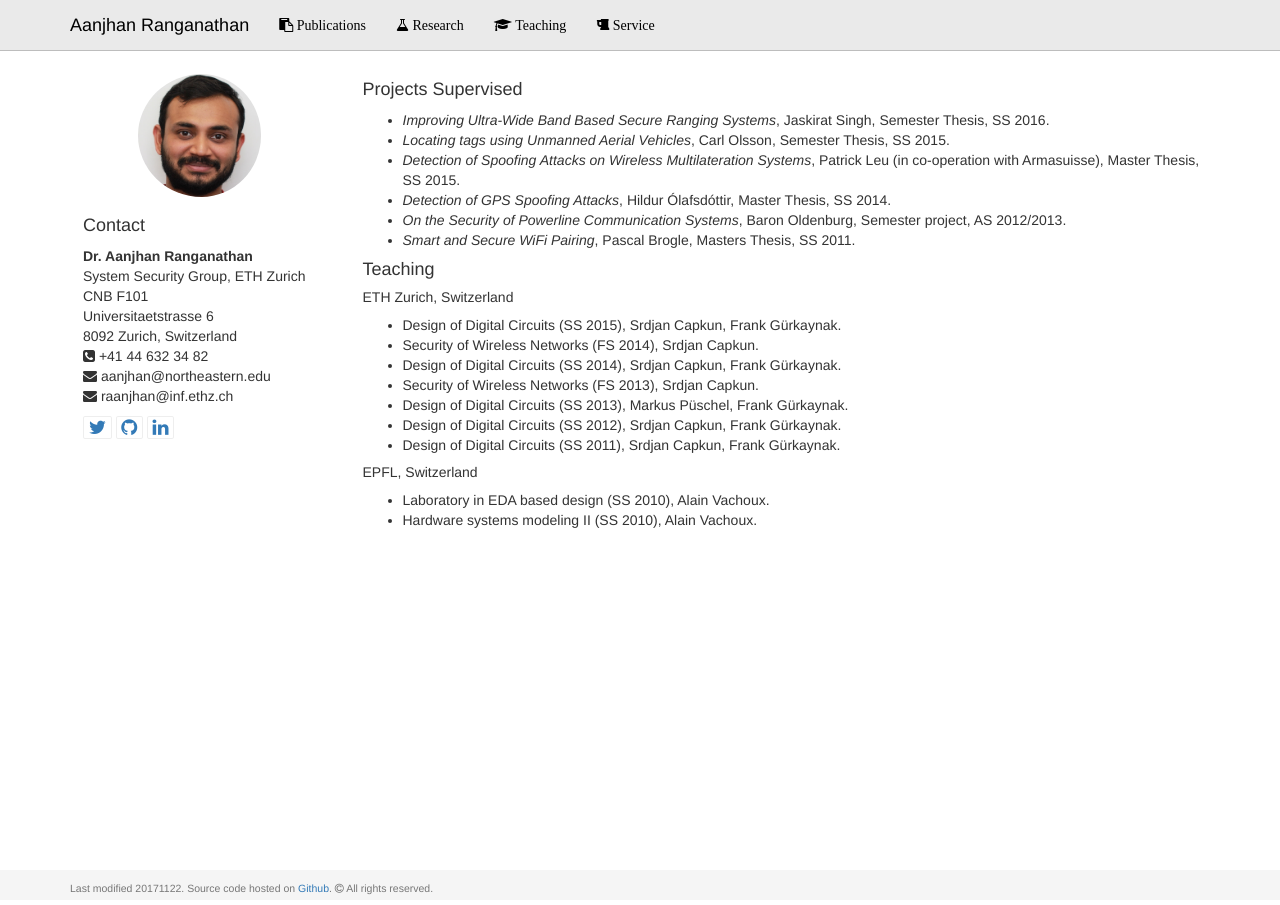
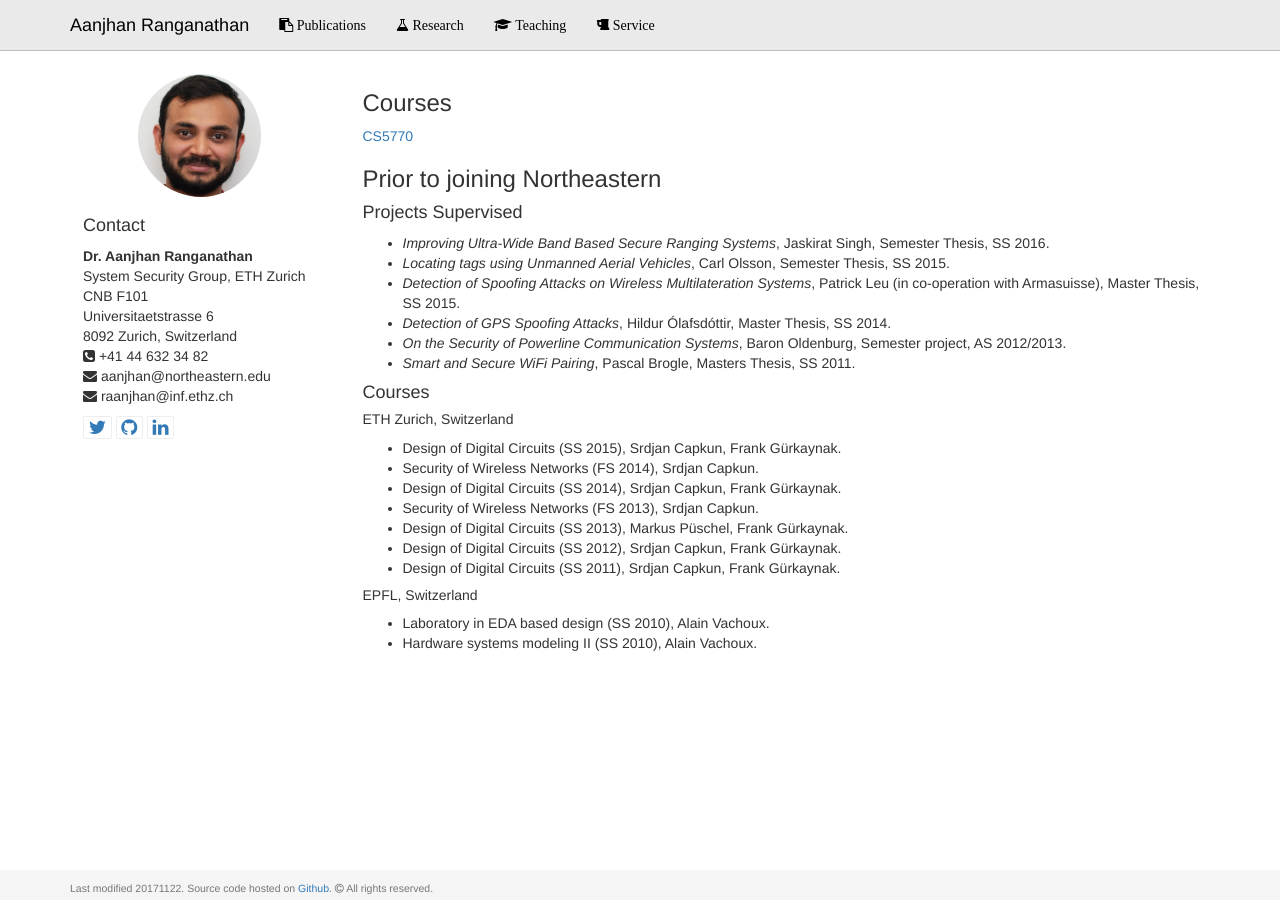
Before and after one commit to aanjhan/mywebsite, a Jekyll site: the page built from teaching/index.md, in a window 1280 px wide. Built offline with Jekyll 4.4.1, drawn with Linux system fonts in a browser that asks for light colours; Markdown is read by kramdown in place of the engine named in the settings.

Commit message:
update course page

```diff
--- a/teaching/index.md
+++ b/teaching/index.md
@@ -2,6 +2,10 @@
 title: Teaching and Projects Supervised
 layout: default
 ---
+### Courses
+[CS5770](teaching/courses/spring18/index.html)
+
+### Prior to joining Northeastern
 
 #### Projects Supervised
 - *Improving Ultra-Wide Band Based Secure Ranging Systems*, Jaskirat Singh, Semester Thesis, SS 2016.
@@ -11,7 +15,7 @@ layout: default
 - *On the Security of Powerline Communication Systems*, Baron Oldenburg, Semester project, AS 2012/2013.
 - *Smart and Secure WiFi Pairing*, Pascal Brogle, Masters Thesis, SS 2011.
 
-#### Teaching
+#### Courses
 
 ##### ETH Zurich, Switzerland
 - Design of Digital Circuits (SS 2015), Srdjan Capkun, Frank Gürkaynak.
```
Also changed, not shown: teaching/courses/spring18/index.md (added, +6 -0 lines).
